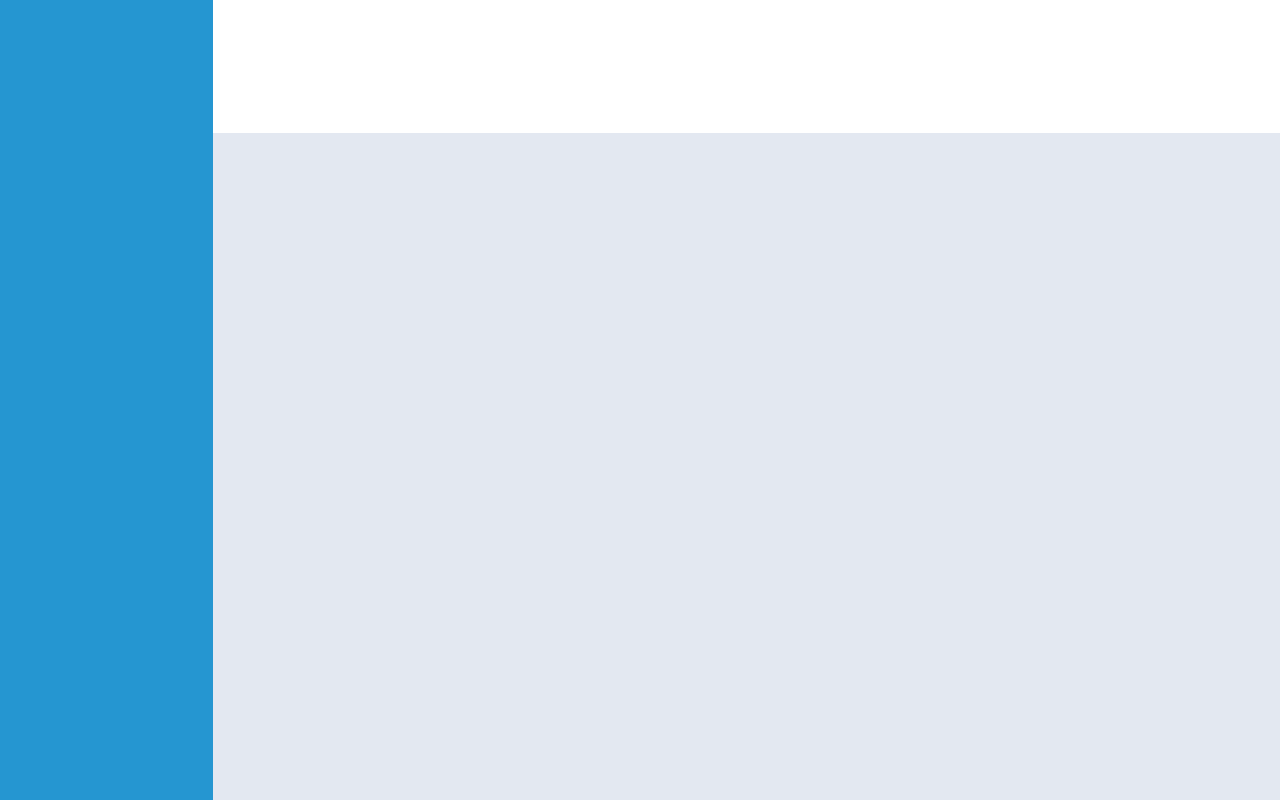
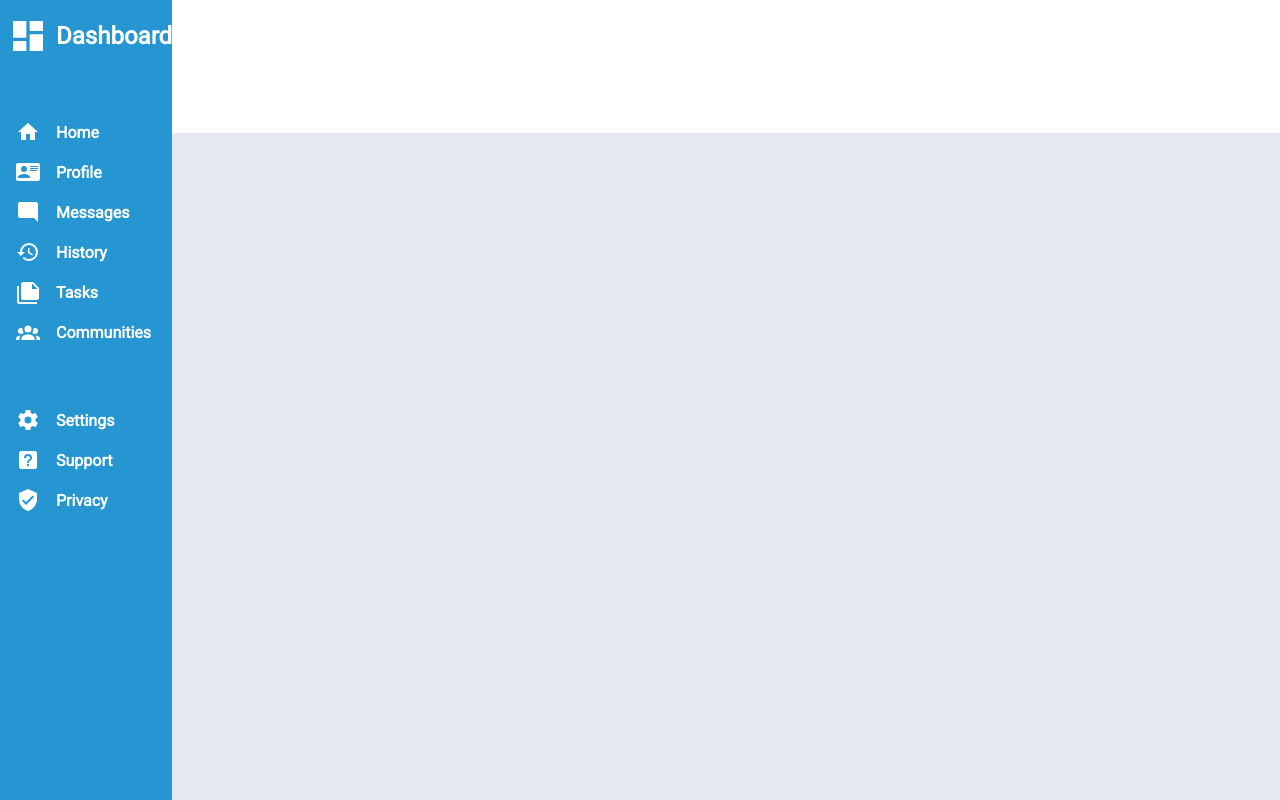
Before and after one commit to farisfitrijuraidi/admin-dashboard, a plain HTML site: page index.html in a window 1280 px wide. Drawn offline with Linux system fonts and the light colour scheme.

Commit message:
Implement and style complete sidebar component
- Add HTML structure for branding, navigation, and settings links.
- Apply Flex rules to align icons and text.
- Apply final colours and spacing.
- Apply hover effect for navigation and settings links.

```diff
--- a/index.html
+++ b/index.html
@@ -9,7 +9,46 @@
 <body>
     <div class="container">
         <div class="sidebar">
-
+            <div id="dashboard">
+                <svg xmlns="http://www.w3.org/2000/svg" viewBox="0 0 24 24"><title>view-dashboard</title><path d="M13,3V9H21V3M13,21H21V11H13M3,21H11V15H3M3,13H11V3H3V13Z" /></svg>
+                <span>Dashboard</span>
+            </div>
+            <div id="home" class="sidebar-link">
+                <svg xmlns="http://www.w3.org/2000/svg" viewBox="0 0 24 24"><title>home</title><path d="M10,20V14H14V20H19V12H22L12,3L2,12H5V20H10Z" /></svg>
+                <a href="#"><span>Home</span></a>
+            </div>
+            <div id="profile" class="sidebar-link">
+                <svg xmlns="http://www.w3.org/2000/svg" viewBox="0 0 24 24"><title>card-account-details</title><path d="M2,3H22C23.05,3 24,3.95 24,5V19C24,20.05 23.05,21 22,21H2C0.95,21 0,20.05 0,19V5C0,3.95 0.95,3 2,3M14,6V7H22V6H14M14,8V9H21.5L22,9V8H14M14,10V11H21V10H14M8,13.91C6,13.91 2,15 2,17V18H14V17C14,15 10,13.91 8,13.91M8,6A3,3 0 0,0 5,9A3,3 0 0,0 8,12A3,3 0 0,0 11,9A3,3 0 0,0 8,6Z" /></svg>
+                <a href="#"><span>Profile</span></a>
+            </div>
+            <div id="messages" class="sidebar-link">
+                <svg xmlns="http://www.w3.org/2000/svg" viewBox="0 0 24 24"><title>message-reply</title><path d="M22,4C22,2.89 21.1,2 20,2H4A2,2 0 0,0 2,4V16A2,2 0 0,0 4,18H18L22,22V4Z" /></svg>
+                <a href="#"><span>Messages</span></a>
+            </div>
+            <div id="history" class="sidebar-link">
+                <svg xmlns="http://www.w3.org/2000/svg" viewBox="0 0 24 24"><title>history</title><path d="M13.5,8H12V13L16.28,15.54L17,14.33L13.5,12.25V8M13,3A9,9 0 0,0 4,12H1L4.96,16.03L9,12H6A7,7 0 0,1 13,5A7,7 0 0,1 20,12A7,7 0 0,1 13,19C11.07,19 9.32,18.21 8.06,16.94L6.64,18.36C8.27,20 10.5,21 13,21A9,9 0 0,0 22,12A9,9 0 0,0 13,3" /></svg>
+                <a href="#"><span>History</span></a>
+            </div>
+            <div id="tasks" class="sidebar-link">
+                <svg xmlns="http://www.w3.org/2000/svg" viewBox="0 0 24 24"><title>note-multiple</title><path d="M16,9H21.5L16,3.5V9M7,2H17L23,8V18A2,2 0 0,1 21,20H7C5.89,20 5,19.1 5,18V4A2,2 0 0,1 7,2M3,6V22H21V24H3A2,2 0 0,1 1,22V6H3Z" /></svg>
+                <a href="#"><span>Tasks</span></a>
+            </div>
+            <div id="communities" class="sidebar-link">
+                <svg xmlns="http://www.w3.org/2000/svg" viewBox="0 0 24 24"><title>account-group</title><path d="M12,5.5A3.5,3.5 0 0,1 15.5,9A3.5,3.5 0 0,1 12,12.5A3.5,3.5 0 0,1 8.5,9A3.5,3.5 0 0,1 12,5.5M5,8C5.56,8 6.08,8.15 6.53,8.42C6.38,9.85 6.8,11.27 7.66,12.38C7.16,13.34 6.16,14 5,14A3,3 0 0,1 2,11A3,3 0 0,1 5,8M19,8A3,3 0 0,1 22,11A3,3 0 0,1 19,14C17.84,14 16.84,13.34 16.34,12.38C17.2,11.27 17.62,9.85 17.47,8.42C17.92,8.15 18.44,8 19,8M5.5,18.25C5.5,16.18 8.41,14.5 12,14.5C15.59,14.5 18.5,16.18 18.5,18.25V20H5.5V18.25M0,20V18.5C0,17.11 1.89,15.94 4.45,15.6C3.86,16.28 3.5,17.22 3.5,18.25V20H0M24,20H20.5V18.25C20.5,17.22 20.14,16.28 19.55,15.6C22.11,15.94 24,17.11 24,18.5V20Z" /></svg>
+                <a href="#"><span>Communities</span></a>
+            </div>
+            <div id="settings" class="sidebar-link">
+                <svg xmlns="http://www.w3.org/2000/svg" viewBox="0 0 24 24"><title>cog</title><path d="M12,15.5A3.5,3.5 0 0,1 8.5,12A3.5,3.5 0 0,1 12,8.5A3.5,3.5 0 0,1 15.5,12A3.5,3.5 0 0,1 12,15.5M19.43,12.97C19.47,12.65 19.5,12.33 19.5,12C19.5,11.67 19.47,11.34 19.43,11L21.54,9.37C21.73,9.22 21.78,8.95 21.66,8.73L19.66,5.27C19.54,5.05 19.27,4.96 19.05,5.05L16.56,6.05C16.04,5.66 15.5,5.32 14.87,5.07L14.5,2.42C14.46,2.18 14.25,2 14,2H10C9.75,2 9.54,2.18 9.5,2.42L9.13,5.07C8.5,5.32 7.96,5.66 7.44,6.05L4.95,5.05C4.73,4.96 4.46,5.05 4.34,5.27L2.34,8.73C2.21,8.95 2.27,9.22 2.46,9.37L4.57,11C4.53,11.34 4.5,11.67 4.5,12C4.5,12.33 4.53,12.65 4.57,12.97L2.46,14.63C2.27,14.78 2.21,15.05 2.34,15.27L4.34,18.73C4.46,18.95 4.73,19.03 4.95,18.95L7.44,17.94C7.96,18.34 8.5,18.68 9.13,18.93L9.5,21.58C9.54,21.82 9.75,22 10,22H14C14.25,22 14.46,21.82 14.5,21.58L14.87,18.93C15.5,18.67 16.04,18.34 16.56,17.94L19.05,18.95C19.27,19.03 19.54,18.95 19.66,18.73L21.66,15.27C21.78,15.05 21.73,14.78 21.54,14.63L19.43,12.97Z" /></svg>
+                <a href="#"><span>Settings</span></a>
+            </div>
+            <div id="support" class="sidebar-link">
+                <svg xmlns="http://www.w3.org/2000/svg" viewBox="0 0 24 24"><title>help-box</title><path d="M11,18H13V16H11V18M12,6A4,4 0 0,0 8,10H10A2,2 0 0,1 12,8A2,2 0 0,1 14,10C14,12 11,11.75 11,15H13C13,12.75 16,12.5 16,10A4,4 0 0,0 12,6M5,3H19A2,2 0 0,1 21,5V19A2,2 0 0,1 19,21H5A2,2 0 0,1 3,19V5A2,2 0 0,1 5,3Z" /></svg>
+                <a href="#"><span>Support</span></a>
+            </div>
+            <div id="privacy" class="sidebar-link">
+                <svg xmlns="http://www.w3.org/2000/svg" viewBox="0 0 24 24"><title>shield-check</title><path d="M10,17L6,13L7.41,11.59L10,14.17L16.59,7.58L18,9M12,1L3,5V11C3,16.55 6.84,21.74 12,23C17.16,21.74 21,16.55 21,11V5L12,1Z" /></svg>
+                <a href="#"><span>Privacy</span></a>
+            </div>
         </div>
         <div class="header">
 
--- a/style.css
+++ b/style.css
@@ -5,6 +5,10 @@
     font-weight: normal;
     font-style: normal;
     font-display: swap;
+}
+
+* {
+    box-sizing: border-box;
 }
 
 body {
@@ -15,7 +19,7 @@ body {
 .container {
     display: grid;
     height: 100%;
-    grid-template-columns: 1fr 5fr;
+    grid-template-columns: 1fr 7fr;
     grid-template-rows: 1fr 5fr;
 }
 
@@ -31,3 +35,51 @@ body {
 .main-content {
     background-color: #E3E8F1;
 }
+
+.sidebar-link {
+    display: flex;
+    align-items: center;
+    margin: 16px 0;
+}
+
+.sidebar-link:hover,
+.sidebar-link:active {
+    background-color: rgba(255, 255, 255, 0.1);
+}
+
+svg {
+    width: 24px;
+    fill: white;
+    margin: 0 16px;
+}
+
+span {
+    font-family: 'Roboto';
+    color: white;
+    font-weight: 700;
+    font-size: 1rem;
+}
+
+a {
+    text-decoration: none;
+}
+
+#dashboard {
+    display: flex;
+    align-items: center;
+    margin-top: 16px;
+}
+
+#dashboard,
+#communities {
+    margin-bottom: 64px;
+}
+
+#dashboard svg {
+    width: 40px;
+    margin: 0 8px;
+}
+
+#dashboard span {
+    font-size: 1.5rem;
+}
```
